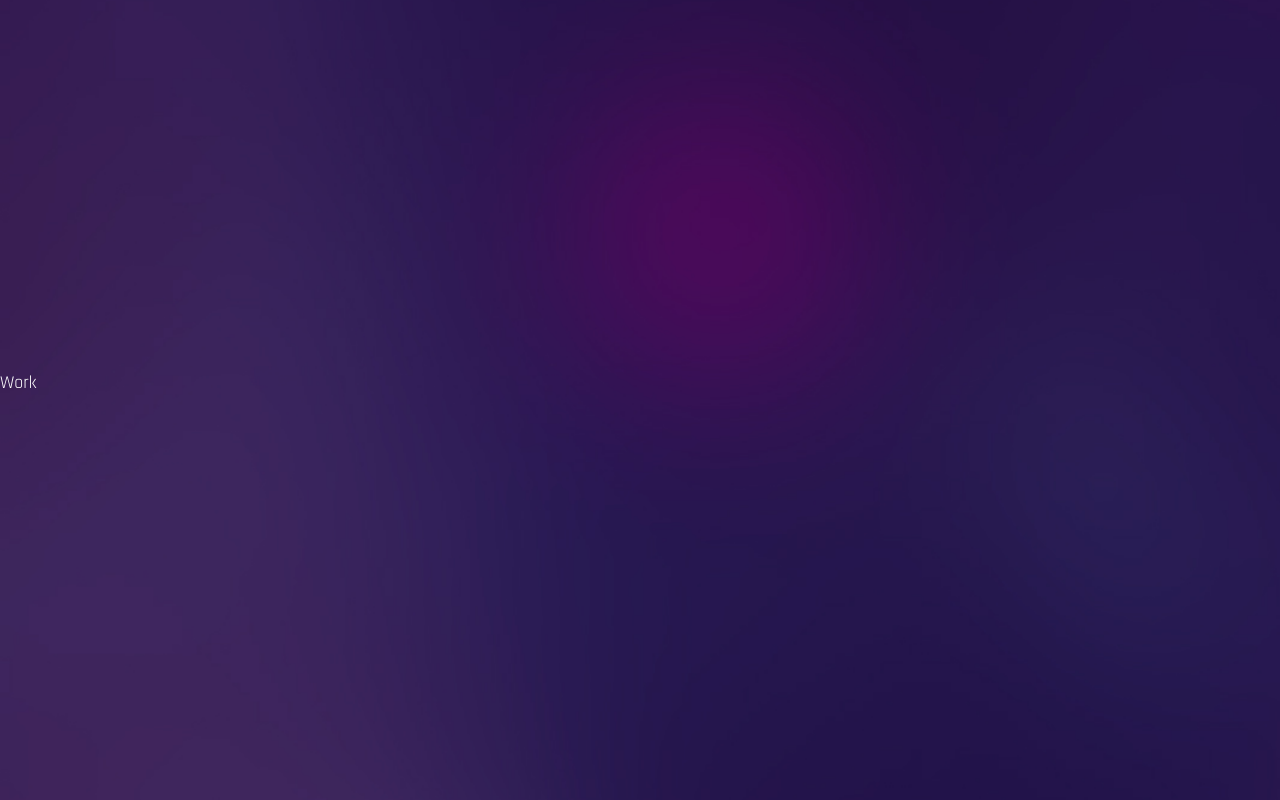
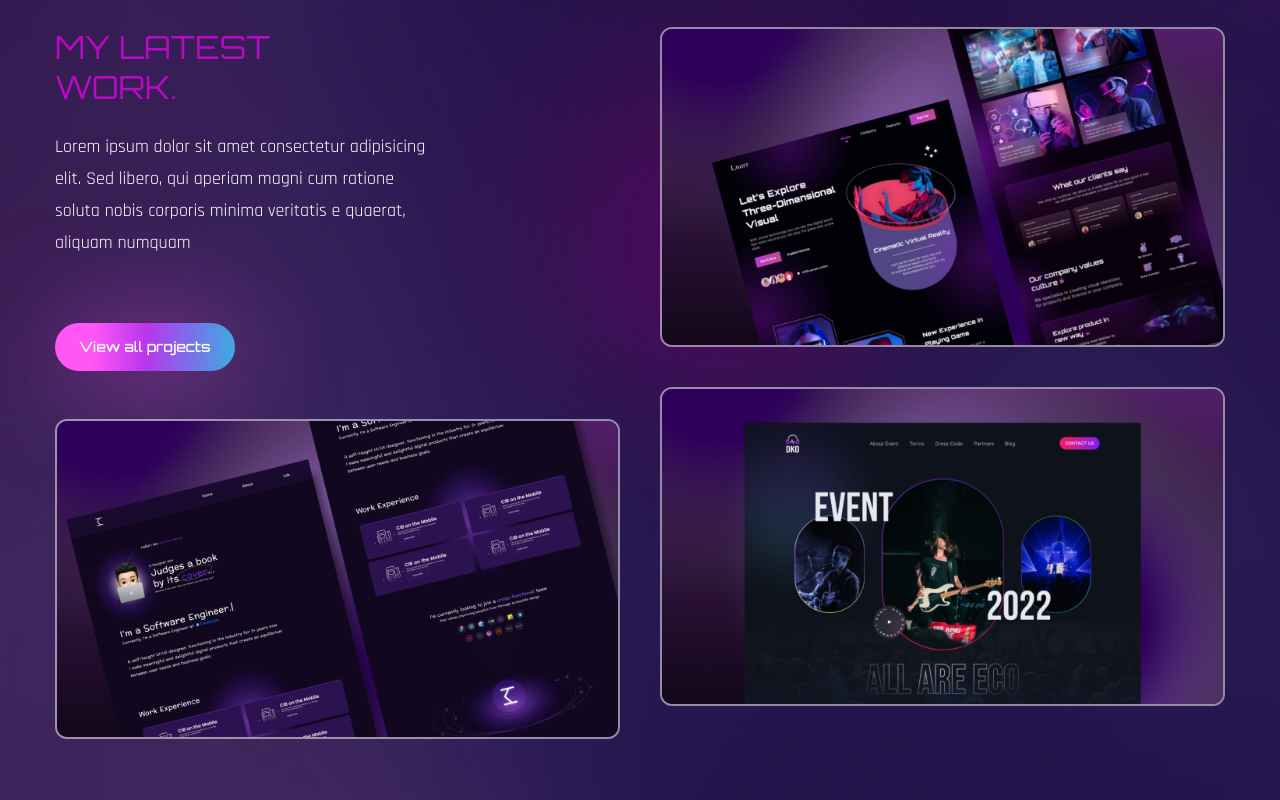
Before and after one commit to Rupam0710/Portfolio---React-JS-, a React (Create React App) app: page / in a window 1280 px wide. Shown: the part 2360-3160 px from the top of the page. Built offline with nearby package versions, Linux system fonts and the light colour scheme; a web font is replaced by a local one.

Commit message:
5th com - work

```diff
--- a/src/components/Work.js
+++ b/src/components/Work.js
@@ -1,10 +1,110 @@
 import React from "react";
+
+//motion
+import { motion } from "framer-motion";
+
+//variants
+import { fadeIn } from "../variants";
+
+//img
+import Img1 from "../assets/portfolio-img1.png";
+import Img2 from "../assets/portfolio-img2.png";
+import Img3 from "../assets/portfolio-img3.png";
 
 const Work = () => {
   return (
-    <div className="section" id="work">
-      Work
-    </div>
+    <section className="section" id="work">
+      <div className="container mx-auto">
+        <div className="flex flex-col lg:flex-row gap-x-10">
+          <motion.div
+            variants={fadeIn("right", 0.3)}
+            initial="hidden"
+            whileInView={"show"}
+            viewport={{ once: false, amount: 0.3 }}
+            className="flex-1 flex flex-col gap-y-12 mb-10 lg:mb-0"
+          >
+            {/* text  */}
+            <div>
+              <h2 className="h2 leading-tight text-accent">
+                My latest <br /> Work.
+              </h2>
+              <p className="max-w-sm mb-16">
+                Lorem ipsum dolor sit amet consectetur adipisicing elit. Sed
+                libero, qui aperiam magni cum ratione soluta nobis corporis
+                minima veritatis e quaerat, aliquam numquam
+              </p>
+              <button className="btn btn-sm">View all projects</button>
+            </div>
+            {/* image  */}
+            <div className="group relative overflow-hidden border-2 border-white/50 rounded-xl">
+              {/* overlay  */}
+              <div className="group-hover:bg-black/70 w-full h-full absolute z-40 transition-all duration-300"></div>
+              {/* img  */}
+              <img
+                className="group-hover:scale-125 transition-all duration-500"
+                src={Img1}
+                alt=""
+              />
+              {/* pretitle  */}
+              <div className="absolute -bottom-full left-12 group-hover:bottom-24 transition-all duration-500 z-50">
+                <span className="text-gradient">UI/UX Design</span>
+              </div>
+              {/* title  */}
+              <div className="absolute -bottom-full left-12 group-hover:bottom-14 transition-all duration-700 z-50">
+                <span className="text-3xl text-white">Project Title</span>
+              </div>
+            </div>
+          </motion.div>
+
+          <motion.div
+            variants={fadeIn("left", 0.2)}
+            initial="hidden"
+            whileInView={"show"}
+            viewport={{ once: false, amount: 0.3 }}
+            className="flex-1 flex flex-col gap-y-10"
+          >
+            {/* image  */}
+            <div className="group relative overflow-hidden border-2 border-white/50 rounded-xl">
+              {/* overlay  */}
+              <div className="group-hover:bg-black/70 w-full h-full absolute z-40 transition-all duration-300"></div>
+              {/* img  */}
+              <img
+                className="group-hover:scale-125 transition-all duration-500"
+                src={Img2}
+                alt=""
+              />
+              {/* pretitle  */}
+              <div className="absolute -bottom-full left-12 group-hover:bottom-24 transition-all duration-500 z-50">
+                <span className="text-gradient">UI/UX Design</span>
+              </div>
+              {/* title  */}
+              <div className="absolute -bottom-full left-12 group-hover:bottom-14 transition-all duration-700 z-50">
+                <span className="text-3xl text-white">Project Title</span>
+              </div>
+            </div>
+            {/* image  */}
+            <div className="group relative overflow-hidden border-2 border-white/50 rounded-xl">
+              {/* overlay  */}
+              <div className="group-hover:bg-black/70 w-full h-full absolute z-40 transition-all duration-300"></div>
+              {/* img  */}
+              <img
+                className="group-hover:scale-125 transition-all duration-500"
+                src={Img3}
+                alt=""
+              />
+              {/* pretitle  */}
+              <div className="absolute -bottom-full left-12 group-hover:bottom-24 transition-all duration-500 z-50">
+                <span className="text-gradient">UI/UX Design</span>
+              </div>
+              {/* title  */}
+              <div className="absolute -bottom-full left-12 group-hover:bottom-14 transition-all duration-700 z-50">
+                <span className="text-3xl text-white">Project Title</span>
+              </div>
+            </div>
+          </motion.div>
+        </div>
+      </div>
+    </section>
   );
 };
 
```
